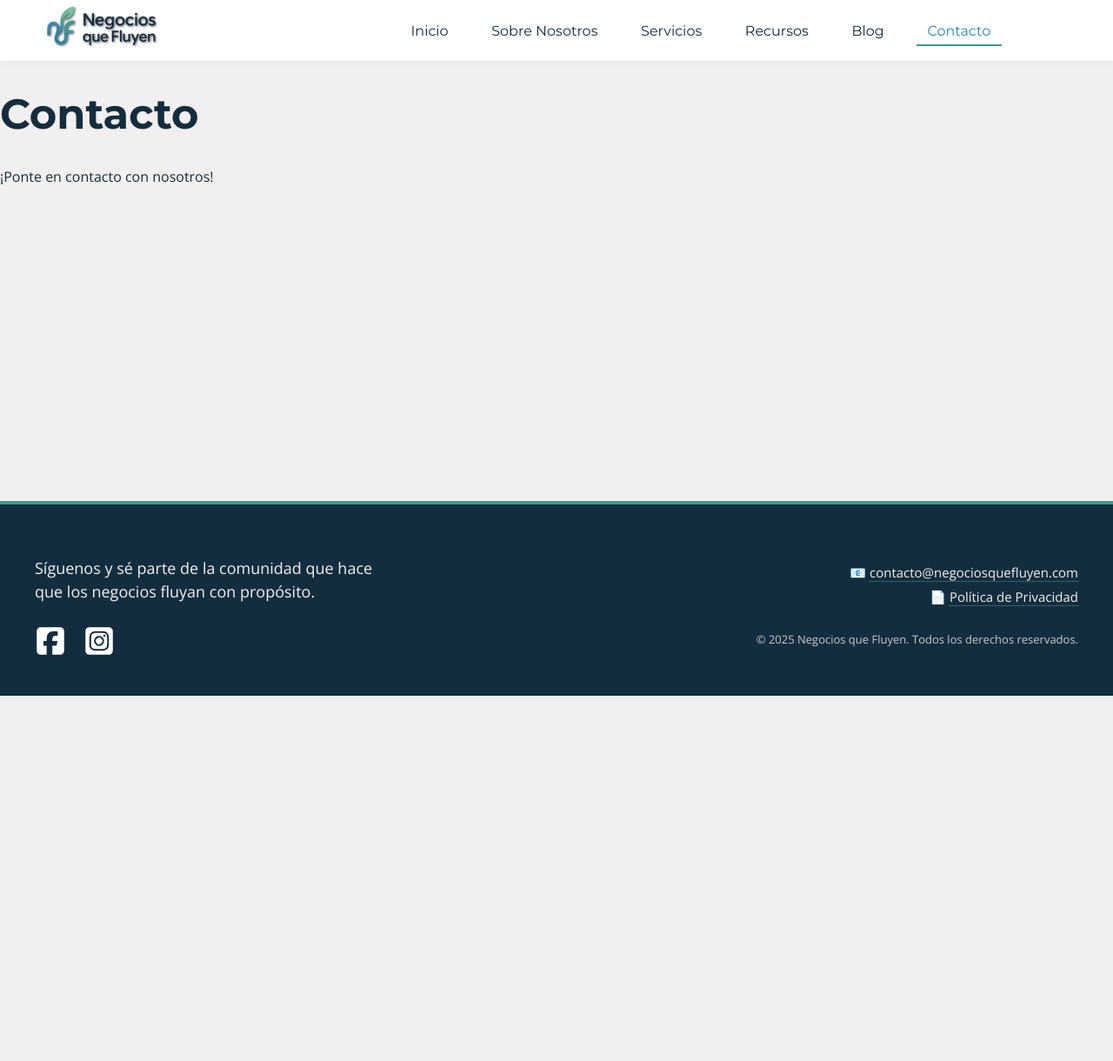
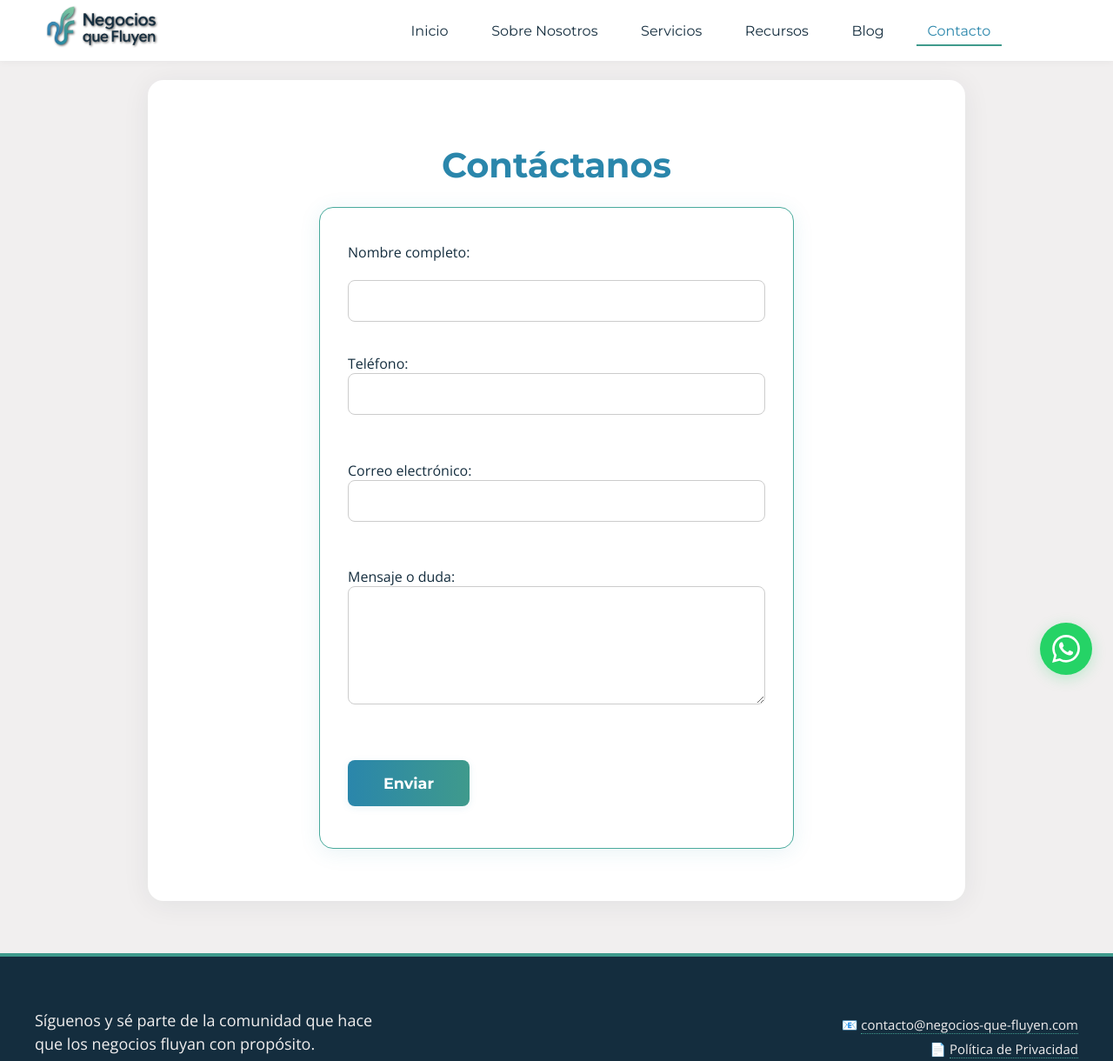
Before and after one commit to negocios-que-fluyen/negocios-que-fluyen.github.io, an Eleventy site: page _pages/contacto.md in a window 1280 px wide. Shown: the top 1220 px of the page at 87% size. Before the commit the page ends 800 px from the top, so only its background shows below. Built offline with nearby package versions, Linux system fonts and the light colour scheme; Eleventy itself is replaced by a stand-in of ours; files that its build step writes are made by us from their sources.

Commit message:
página de contacto

```diff
--- a/_includes/footer.njk
+++ b/_includes/footer.njk
@@ -20,7 +20,7 @@
     <!-- Columna Derecha -->
     <div class="footer-right">
       <div class="footer-contact">
-        <p>📧 <a href="mailto:contacto@negociosquefluyen.com">contacto@negociosquefluyen.com</a></p>
+        <p>📧 <a href="mailto:contacto@negocios-que-fluyen.com">contacto@negocios-que-fluyen.com</a></p>
         <p>📄 <a href="/politica-privacidad/">Política de Privacidad</a></p>
       </div>
       <p class="footer-copy">
--- a/_layouts/base.njk
+++ b/_layouts/base.njk
@@ -13,7 +13,16 @@
     {% include "header.njk" %}
     <main>
         {{ content | safe }}
+
     </main>
     {% include "footer.njk" %}
+
+    <!-- Botón flotante de WhatsApp global -->
+    <a href="https://wa.me/5213339788350" class="btn-whatsapp" target="_blank" aria-label="WhatsApp">
+      <svg role="img" viewBox="0 0 24 24" xmlns="http://www.w3.org/2000/svg" width="26" height="26" fill="white">
+        <title>WhatsApp</title>
+        <path d="M17.472 14.382c-.297-.149-1.758-.867-2.03-.967-.273-.099-.471-.148-.67.15-.197.297-.767.966-.94 1.164-.173.199-.347.223-.644.075-.297-.15-1.255-.463-2.39-1.475-.883-.788-1.48-1.761-1.653-2.059-.173-.297-.018-.458.13-.606.134-.133.298-.347.446-.52.149-.174.198-.298.298-.497.099-.198.05-.371-.025-.52-.075-.149-.669-1.612-.916-2.207-.242-.579-.487-.5-.669-.51-.173-.008-.371-.01-.57-.01-.198 0-.52.074-.792.372-.272.297-1.04 1.016-1.04 2.479 0 1.462 1.065 2.875 1.213 3.074.149.198 2.096 3.2 5.077 4.487.709.306 1.262.489 1.694.625.712.227 1.36.195 1.871.118.571-.085 1.758-.719 2.006-1.413.248-.694.248-1.289.173-1.413-.074-.124-.272-.198-.57-.347m-5.421 7.403h-.004a9.87 9.87 0 01-5.031-1.378l-.361-.214-3.741.982.998-3.648-.235-.374a9.86 9.86 0 01-1.51-5.26c.001-5.45 4.436-9.884 9.888-9.884 2.64 0 5.122 1.03 6.988 2.898a9.825 9.825 0 012.893 6.994c-.003 5.45-4.437 9.884-9.885 9.884m8.413-18.297A11.815 11.815 0 0012.05 0C5.495 0 .16 5.335.157 11.892c0 2.096.547 4.142 1.588 5.945L.057 24l6.305-1.654a11.882 11.882 0 005.683 1.448h.005c6.554 0 11.89-5.335 11.893-11.893a11.821 11.821 0 00-3.48-8.413Z" />
+      </svg>
+    </a>
 </body>
 </html>
--- a/_pages/contacto.md
+++ b/_pages/contacto.md
@@ -4,6 +4,24 @@ title: Contacto
 permalink: /contacto/
 ---
 
-# Contacto
+<br>
+<section id="contacto" class="seccion">
+  <h2 class="titulo-h2 centrado">Contáctanos</h2>
+  <form class="form-contacto" action="https://formsubmit.co/contacto@negocios-que-fluyen.com" method="POST">
+    <!-- Campo oculto para evitar captcha -->
+    <input type="hidden" name="_captcha" value="false">
+    <label for="nombre">Nombre completo:</label>
+    <input type="text" id="nombre" name="nombre" required minlength="5" maxlength="50">
 
-¡Ponte en contacto con nosotros!
+    <label for="telefono">Teléfono:</label>
+    <input type="tel" id="telefono" name="telefono" pattern="[0-9]{10}" maxlength="10" required>
+
+    <label for="correo">Correo electrónico:</label>
+    <input type="email" id="correo" name="correo" required>
+
+    <label for="mensaje">Mensaje o duda:</label>
+    <textarea id="mensaje" name="mensaje" rows="5" required></textarea>
+
+    <button type="submit" class="btn-primario">Enviar</button>
+  </form>
+</section>
--- a/css/styles.css
+++ b/css/styles.css
@@ -522,3 +522,109 @@ h5 {
   align-items: flex-start;
   margin-bottom: 0.5rem;
 }
+
+/* CONTACTO - Estilos personalizados */
+.form-contacto {
+  background: #fff;
+  border-radius: 16px;
+  box-shadow: 0 4px 24px rgba(42,134,171,0.10);
+  padding: 2.5rem 2rem 2rem 2rem;
+  display: flex;
+  flex-direction: column;
+  gap: 1.3rem;
+  max-width: 480px;
+  margin: 0 auto;
+  border: 1.5px solid var(--color-secundario2);
+  align-items: stretch;
+}
+
+.form-contacto label {
+  width: 100%;
+  text-align: left;
+}
+
+.form-contacto input[type="text"],
+.form-contacto input[type="tel"],
+.form-contacto input[type="email"],
+.form-contacto textarea {
+  margin: 0 auto;
+  display: block;
+  padding: 0.75rem;
+  border: 1px solid #ccc;
+  border-radius: 8px;
+  font-size: 1rem;
+  font-family: var(--font-opensans);
+  width: 100%;
+  box-sizing: border-box;
+}
+
+.form-contacto button[type="submit"] {
+  margin-top: 0.7rem;
+  width: auto;
+  min-width: 140px;
+  align-self: flex-start;
+  background: linear-gradient(90deg, var(--color-primario), var(--color-acento));
+  color: #fff;
+  font-family: var(--font-montserrat);
+  font-size: 1.1rem;
+  font-weight: 700;
+  border: none;
+  border-radius: 8px;
+  padding: 0.9em 0;
+  box-shadow: 0 2px 8px rgba(42,134,171,0.10);
+  cursor: pointer;
+  transition: background 0.2s, transform 0.2s;
+}
+
+.form-contacto button[type="submit"]:hover {
+  background: linear-gradient(90deg, var(--color-acento), var(--color-primario));
+  transform: translateY(-2px) scale(1.03);
+}
+
+@media (max-width: 600px) {
+  .form-contacto {
+    padding: 1.2rem 0.5rem 1.2rem 0.5rem;
+    max-width: 98vw;
+  }
+}
+
+/* Botón flotante de WhatsApp */
+.btn-whatsapp {
+  position: fixed;
+  right: 24px;
+  bottom: 24px;
+  z-index: 9999;
+  background: #25d366;
+  color: #fff;
+  border-radius: 50%;
+  width: 60px;
+  height: 60px;
+  display: flex;
+  align-items: center;
+  justify-content: center;
+  box-shadow: 0 4px 16px rgba(37, 211, 102, 0.25);
+  transition: background 0.2s, transform 0.2s, box-shadow 0.2s;
+  text-decoration: none;
+}
+.btn-whatsapp:hover {
+  background: #128c7e;
+  transform: scale(1.08) translateY(-2px);
+  box-shadow: 0 8px 24px rgba(18, 140, 126, 0.25);
+}
+.btn-whatsapp svg {
+  width: 32px;
+  height: 32px;
+  display: block;
+}
+@media (max-width: 600px) {
+  .btn-whatsapp {
+    right: 14px;
+    bottom: 14px;
+    width: 50px;
+    height: 50px;
+  }
+  .btn-whatsapp svg {
+    width: 24px;
+    height: 24px;
+  }
+}
```
